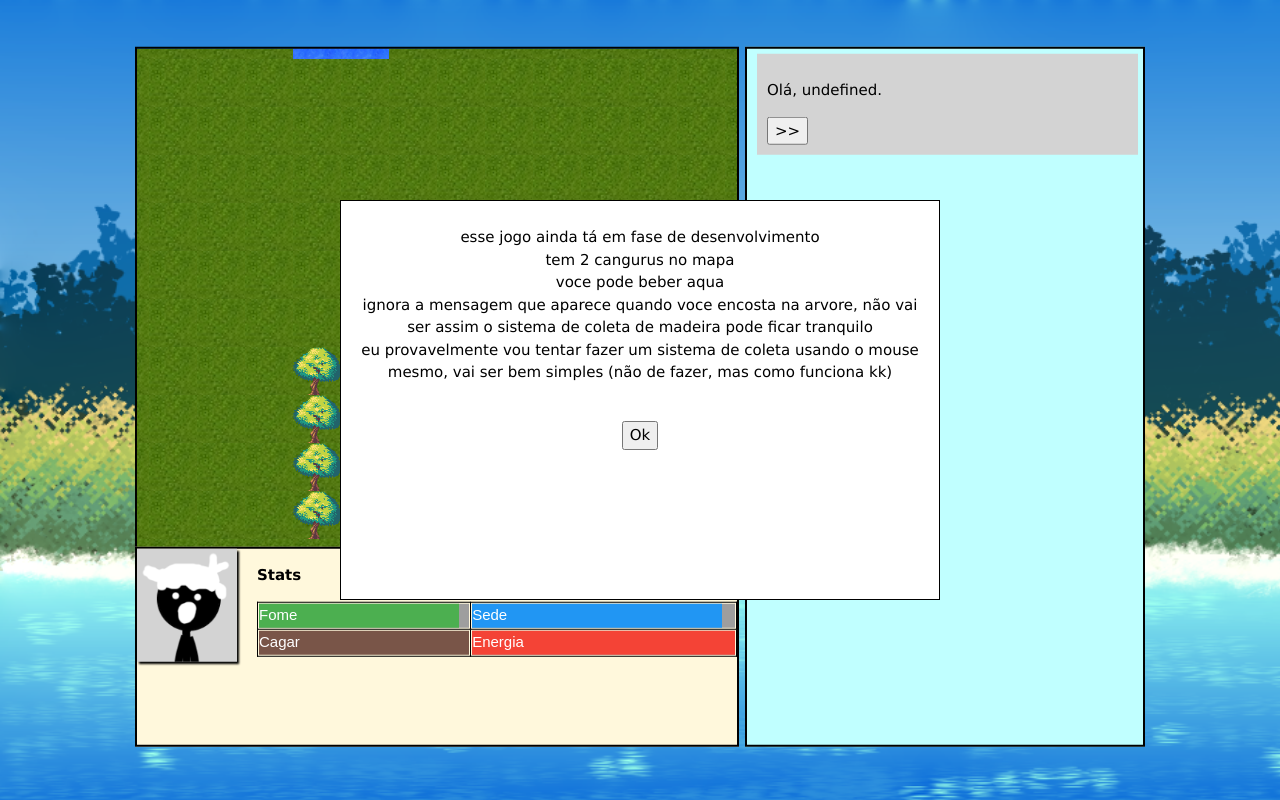
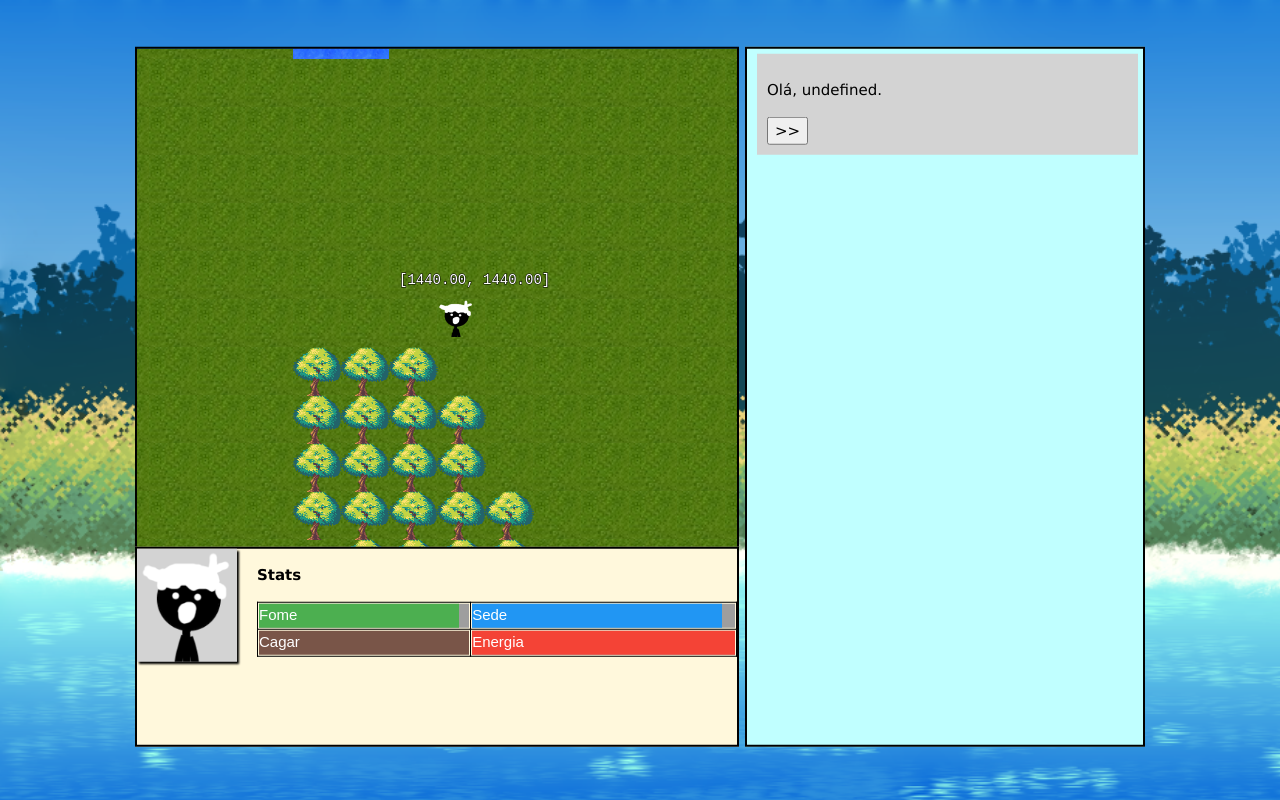
Before and after one commit to Magoninho/simulador-de-sobrevivencia-remake, a website: page pages/game.html in a window 1280 px wide. Drawn offline with Linux system fonts and the light colour scheme.

Commit message:
some refactoring

```diff
--- a/pages/game.html
+++ b/pages/game.html
@@ -110,8 +110,10 @@
 		<script src="../dist/Constants.js"></script>
 		<script src="../dist/Stats.js"></script>
 		<script src="../dist/Dialog.js"></script>
+		<script src="../dist/Level.js"></script>
+		<script src="../dist/Obstacles.js"></script>
+		<script src="../dist/Ground.js"></script>
 		<script src="../dist/Game.js"></script>
-		<script src="../dist/Level.js"></script>
 		<script src="../dist/Tile.js"></script>
 		<script src="../dist/Player.js"></script>
 		<script src="../dist/Mobs/Canguru.js"></script>
--- a/src/Constants.ts
+++ b/src/Constants.ts
@@ -1,4 +1,4 @@
-const DEBUG = false;
+const DEBUG = true;
 
 const GAME_WIDTH = 600;
 const GAME_HEIGHT = 500;
@@ -6,18 +6,18 @@ const GAME_HEIGHT = 500;
 
 const TILESIZE = 48;
 
-const LEVEL_1: number[][] = generateMap(60, 60);
+const LEVEL: number[][] = generateMap(60, 60);
 
 
-const WORLD_WIDTH = LEVEL_1[0].length * TILESIZE;
-const WORLD_HEIGHT = LEVEL_1.length * TILESIZE;
+const WORLD_WIDTH = LEVEL[0].length * TILESIZE;
+const WORLD_HEIGHT = LEVEL.length * TILESIZE;
 
 // Player information
 const PLAYER_SIZE = 38;
 const PLAYER_SPEED = 0.4;
 
-const PLAYER_INITIAL_POSITION_X = WORLD_WIDTH/2;
-const PLAYER_INITIAL_POSITION_Y = WORLD_HEIGHT/2;
+const PLAYER_INITIAL_POSITION_X = WORLD_WIDTH / 2;
+const PLAYER_INITIAL_POSITION_Y = WORLD_HEIGHT / 2;
 
 // MISC
 const YES_NO = 2;
@@ -33,3 +33,9 @@ const WATER_BLOCK = document.getElementById('water_block') as HTMLImageElement;
 const TREE_BLOCK = document.getElementById('tree_block') as HTMLImageElement;
 
 const CANGURU_SPRITE = document.getElementById('canguru_sprite') as HTMLImageElement;
+
+
+// Layers
+
+const GROUND_LAYER: number = 0;
+const OBSTACLES_LAYER: number = 1;
--- a/src/Game.ts
+++ b/src/Game.ts
@@ -4,8 +4,8 @@ class Game {
 	grass: Grass;
 	inputHandler: InputHandler;
 	player: Player;
-	level: Level;
-	blocks: Tile[];
+	blocks: Tile[][];
+	levelLayers: Level[];
 	mobList: Mob[];
 
 	testeMob: TesteMob;
@@ -19,11 +19,25 @@ class Game {
 		this.grass = new Grass(); // TODO: REMOVE THIS
 		this.inputHandler = new InputHandler(this);
 		this.player = new Player(game, PLAYER_INITIAL_POSITION_X, PLAYER_INITIAL_POSITION_Y);
-		this.level = new Level(LEVEL_1);
-		this.blocks = this.level.buildLevel();
+
+		// TODO: make a layers array later
+
+		this.levelLayers = [
+			new Ground(LEVEL),
+			new Obstacles(LEVEL)
+		];
+
+		this.blocks = [];
+
+		for (let layerIndex = 0; layerIndex < this.levelLayers.length; layerIndex++) {
+			const layer = this.levelLayers[layerIndex];
+			this.blocks.push(layer.buildLevel());
+		}
+
+		console.log(this.blocks);
 
 		this.mobList = [
-			new Canguru(Math.floor(Math.random() * WORLD_WIDTH-200) + 200, WORLD_HEIGHT-200, 200, 100),
+			new Canguru(Math.floor(Math.random() * WORLD_WIDTH - 200) + 200, WORLD_HEIGHT - 200, 200, 100),
 			new Canguru(200, 100, 200, 100)
 		];
 
@@ -50,10 +64,17 @@ class Game {
 	render(ctx) {
 
 		this.grass.render(ctx);
-		for (let blockIndex = 0; blockIndex < this.blocks.length; blockIndex++) {
-			const block = this.blocks[blockIndex];
-			block.render(ctx);
+
+		for (let layer = 0; layer < this.blocks.length; layer++) {
+			const currentLayer = this.blocks[layer];
+			for (let blockIndex = 0; blockIndex < currentLayer.length; blockIndex++) {
+				const block = currentLayer[blockIndex];
+				block.render(ctx);
+			}
+
 		}
+
+		// TODO rendering mobs (TODO: isso provavelmente é temporario, checar classe Level)
 		for (let mob = 0; mob < this.mobList.length; mob++) {
 			this.mobList[mob].render(ctx);
 		}
--- /dev/null
+++ b/src/Ground.ts
@@ -0,0 +1,54 @@
+class Ground extends Level {
+
+	constructor(level: number[][]) {
+		super(level);
+		this.level = level; // TODO: testar se tirando isso funciona do mesmo jeito (provavelmente sim)
+	}
+
+	public buildLevel(): Tile[] {
+		for (let i = 0; i < this.level.length; i++) {
+			for (let j = 0; j < this.level[0].length; j++) {
+				let tile: number = this.level[i][j];
+				if (tile == 1) {
+					// water
+					let temp = new Tile(j * TILESIZE, i * TILESIZE, TILESIZE, TILESIZE, false, WATER_BLOCK);
+					temp.onCollisionEnter = () => {
+						statsManager.thirstIncrease(0.2);
+						let drink_audio: HTMLAudioElement = document.getElementById("drink_audio") as HTMLAudioElement;
+						if (statsManager.thirst < 100)
+							drink_audio.play();
+					};
+					this.blocks.push(temp);
+				} else if (tile == 2) {
+					// grass
+					let temp = new Tile(j * TILESIZE, i * TILESIZE, TILESIZE, TILESIZE, false, GRASS_BLOCK);
+					this.blocks.push(temp);
+				} else if (tile == 3) {
+
+					// FIXME: Separate the level in layers so i wont do this shit anymore
+					let tempGrass = new Tile(j * TILESIZE, i * TILESIZE, TILESIZE, TILESIZE, false, GRASS_BLOCK);
+					this.blocks.push(tempGrass);
+					// let tempTree = new Tile(j * TILESIZE, i * TILESIZE, TILESIZE, TILESIZE, true, TREE_BLOCK);
+					// tempTree.onCollisionEnter = () => {
+					// 	new Dialog(["voce pega madeira kkk"], "ok massa").show("dialogs");
+					// };
+					// this.blocks.push(tempTree);
+				}
+			}
+		}
+
+		return this.blocks;
+	}
+
+	// public add(object: Tile) {
+	// 	this.blocks.push(object);
+	// }
+
+	public getLevel(): number[][] {
+		return this.level;
+	}
+
+	public getTile(x: number, y: number): Tile {
+		return this.blocks[x + y * this.level[0].length];
+	}
+}
--- a/src/Level.ts
+++ b/src/Level.ts
@@ -5,52 +5,15 @@ class Level {
 	constructor(level: number[][]) {
 		this.level = level;
 		this.blocks = [];
+
+		// TODO: um level poderia aceitar entidades?
+		// tipo, this.entities = []
+		// pensar nisso depois
 	}
 
 	public buildLevel(): Tile[] {
-		// let blocks = []
-		// do stuff
-		// return blocks
-		// with the blocks, in game loop, loop through all of the blocks and render them
-
-
-		for (let i = 0; i < this.level.length; i++) {
-			for (let j = 0; j < this.level[0].length; j++) {
-				let tile: number = this.level[i][j];
-				if (tile == 1) {
-					// water
-					let temp = new Tile(j * TILESIZE, i * TILESIZE, TILESIZE, TILESIZE, false, WATER_BLOCK);
-					temp.onCollisionEnter = () => {
-						statsManager.thirstIncrease(0.2);
-						let drink_audio: HTMLAudioElement = document.getElementById("drink_audio") as HTMLAudioElement;
-						if (statsManager.thirst < 100)
-							drink_audio.play();
-					};
-					this.blocks.push(temp);
-				} else if (tile == 2) {
-					// grass
-					let temp = new Tile(j * TILESIZE, i * TILESIZE, TILESIZE, TILESIZE, false, GRASS_BLOCK);
-					this.blocks.push(temp);
-				} else if (tile == 3) {
-
-					// FIXME: Separate the level in layers so i wont do this shit anymore
-					let tempGrass = new Tile(j * TILESIZE, i * TILESIZE, TILESIZE, TILESIZE, false, GRASS_BLOCK);
-					this.blocks.push(tempGrass);
-					let tempTree = new Tile(j * TILESIZE, i * TILESIZE, TILESIZE, TILESIZE, true, TREE_BLOCK);
-					tempTree.onCollisionEnter = () => {
-						new Dialog(["voce pega madeira kkk"], "ok massa").show("dialogs");
-					};
-					this.blocks.push(tempTree);
-				}
-			}
-		}
-
 		return this.blocks;
 	}
-
-	// public add(object: Tile) {
-	// 	this.blocks.push(object);
-	// }
 
 	public getLevel(): number[][] {
 		return this.level;
--- a/src/Main.ts
+++ b/src/Main.ts
@@ -7,8 +7,8 @@ let game: Game = new Game();
 game.start();
 
 
-
-let popup = new PopUp().popUp('esse jogo ainda tá em fase de desenvolvimento<br>tem 2 cangurus no mapa<br>voce pode beber aqua<br>ignora a mensagem que aparece quando voce encosta na arvore, não vai ser assim o sistema de coleta de madeira pode ficar tranquilo<br>eu provavelmente vou tentar fazer um sistema de coleta usando o mouse mesmo, vai ser bem simples (não de fazer, mas como funciona kk)', () => {
+if (!DEBUG)
+	new PopUp().popUp('esse jogo ainda tá em fase de desenvolvimento<br>tem 2 cangurus no mapa<br>voce pode beber aqua<br>ignora a mensagem que aparece quando voce encosta na arvore, não vai ser assim o sistema de coleta de madeira pode ficar tranquilo<br>eu provavelmente vou tentar fazer um sistema de coleta usando o mouse mesmo, vai ser bem simples (não de fazer, mas como funciona kk)', () => {
 
 	// WARNING: THIS IS TEMPORARY
 
--- a/src/Map.ts
+++ b/src/Map.ts
@@ -1,4 +1,4 @@
-let seed = Date.now();
+const seed = Date.now();
 const openSimplex = openSimplexNoise(seed);
 console.log(seed);
 
@@ -13,6 +13,5 @@ function generateMap(width: number, height: number): number[][] {
 			map[y].push(Math.round(openSimplex.noise2D(x / zoom, y / zoom) + 2));
 		}
 	}
-	console.log(map);
 	return map;
 }
--- a/src/Mobs/Canguru.ts
+++ b/src/Mobs/Canguru.ts
@@ -32,10 +32,10 @@ class Canguru extends Mob {
 			// TODO: FAZER UMA FUNÇÃO/CLASSE QUE PASSE O CANGURU COMO ARGUMENTO E FAZER ELE MORRER SE O PLAYER GANHAR
 		};
 
-		while (getTileAt(this.x, this.y, LEVEL_1) == 3 || getTileAt(this.x, this.y, LEVEL_1) == 1) { // if the kangaroo is over a tree or water
+		while (getTileAt(this.x, this.y, LEVEL) == 3 || getTileAt(this.x, this.y, LEVEL) == 1) { // if the kangaroo is over a tree or water
 			// todo: change this later
-			this.x = Math.floor(Math.random() * WORLD_WIDTH/2) + 200;
-			this.y = Math.floor(Math.random() * WORLD_HEIGHT/2) + 200;
+			this.x = Math.floor(Math.random() * WORLD_WIDTH / 2) + 200;
+			this.y = Math.floor(Math.random() * WORLD_HEIGHT / 2) + 200;
 		}
 		console.log("achou uma posição boa na " + this.x + " " + this.y);
 	}
--- /dev/null
+++ b/src/Obstacles.ts
@@ -0,0 +1,29 @@
+class Obstacles extends Level {
+	constructor(level: number[][]) {
+		super(level);
+		this.level = level;
+	}
+
+	public buildLevel(): Tile[] {
+		for (let i = 0; i < this.level.length; i++) {
+			for (let j = 0; j < this.level[0].length; j++) {
+				let tile: number = this.level[i][j];
+				if (tile == 3) {
+
+					// generating trees (obstacles)
+
+					let tempTree = new Tile(j * TILESIZE, i * TILESIZE, TILESIZE, TILESIZE, true, TREE_BLOCK);
+					tempTree.onCollisionEnter = () => {
+						new Dialog(["voce pega madeira kkk"], "ok massa").show("dialogs");
+					};
+					this.blocks.push(tempTree);
+				}
+			}
+		}
+		return this.blocks;
+	}
+
+	public getLevel(): number[][] {
+		return this.level;
+	}
+}
--- a/src/Player.ts
+++ b/src/Player.ts
@@ -27,11 +27,11 @@ class Player extends Mob {
 		this.playerCoordinates = new Coordinates(10, 15, this);
 
 		// this will make sure that the player won't spawn suffocated in a block
-		while (getTileAt(this.x, this.y, LEVEL_1) == 1 ||
-			   getTileAt(this.x, this.y, LEVEL_1) == 3) {
+		while (getTileAt(this.x, this.y, LEVEL) == 1 ||
+			getTileAt(this.x, this.y, LEVEL) == 3) {
 			// todo: change this later
-			this.x = Math.floor(Math.random() * WORLD_WIDTH/2) + 200;
-			this.y = Math.floor(Math.random() * WORLD_HEIGHT/2) + 200;
+			this.x = Math.floor(Math.random() * WORLD_WIDTH / 2) + 200;
+			this.y = Math.floor(Math.random() * WORLD_HEIGHT / 2) + 200;
 		}
 		console.log("achou uma posição boa na " + this.x + " " + this.y);
 	}
@@ -74,7 +74,7 @@ class Player extends Mob {
 		return false;
 	}
 
-	private isCollidingWithTiles(arr: Tile[]): boolean {
+	private isCollidingWithRigidTiles(arr: Tile[]): boolean {
 		for (let index = 0; index < arr.length; index++) {
 			if (this.x + (this.dx * 10) < arr[index].x + arr[index].width &&
 				this.x + (this.dx * 10) + PLAYER_SIZE > arr[index].x &&
@@ -95,6 +95,7 @@ class Player extends Mob {
 				this.y + (this.dy * 10) < arr[index].y + arr[index].height &&
 				this.y + (this.dy * 10) + PLAYER_SIZE > arr[index].y) {
 				arr[index].onCollisionEnter();
+				break; // this is the most important break i've ever done, literally
 			}
 		}
 	}
@@ -103,7 +104,7 @@ class Player extends Mob {
 
 		if (this.isMoving) statsManager.energyDecrease();
 
-		if (!this.isCollidingWithMob(game.mobList) && !this.isCollidingWithTiles(game.blocks)) {
+		if (!this.isCollidingWithMob(game.mobList) && !this.isCollidingWithRigidTiles(game.blocks[OBSTACLES_LAYER])) {
 			this.vx = this.dx * PLAYER_SPEED * deltaTime;
 			this.vy = this.dy * PLAYER_SPEED * deltaTime;
 
@@ -118,7 +119,7 @@ class Player extends Mob {
 
 
 			// this will check collisions with tiles that have collision functions defined
-			this.applyTileCollisions(game.blocks);
+			this.applyTileCollisions(game.blocks[GROUND_LAYER]);
 
 		}
 
@@ -126,9 +127,9 @@ class Player extends Mob {
 
 		// dont pass the limits
 		if (this.x < 0) this.x = 0;
-		if (this.x > this.game.level.getLevel()[0].length * TILESIZE - PLAYER_SIZE) this.x = this.game.level.getLevel()[0].length * TILESIZE - PLAYER_SIZE;
+		if (this.x > this.game.levelLayers[GROUND_LAYER].getLevel()[0].length * TILESIZE - PLAYER_SIZE) this.x = this.game.levelLayers[GROUND_LAYER].getLevel()[0].length * TILESIZE - PLAYER_SIZE;
 		if (this.y < 0) this.y = 0;
-		if (this.y > this.game.level.getLevel().length * TILESIZE - PLAYER_SIZE) this.y = this.game.level.getLevel().length * TILESIZE - PLAYER_SIZE;
+		if (this.y > this.game.levelLayers[GROUND_LAYER].getLevel().length * TILESIZE - PLAYER_SIZE) this.y = this.game.levelLayers[1].getLevel().length * TILESIZE - PLAYER_SIZE;
 
 		this.playerCoordinates.update();
 	}
```
Also changed, not shown: todo.txt (+7 -0 lines), dist/Constants.js, dist/Game.js, dist/Ground.js (added), dist/Level.js, dist/Main.js, dist/Map.js, dist/Mobs/Canguru.js, dist/Obstacles.js (added), dist/Player.js, 9 other files. Lines whose indentation alone changed are shown as unchanged.
